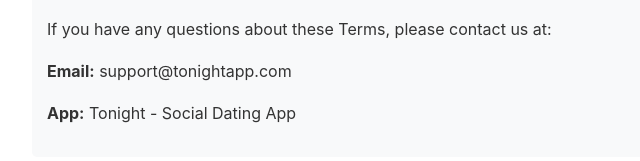
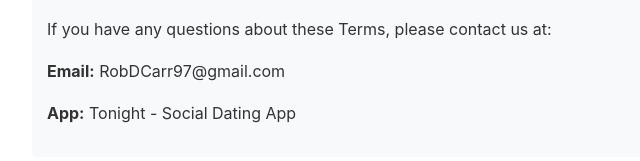
Before and after one commit to RobCarr97/tonight-privacy-policy, a plain HTML site: page terms.html in a window 1280 px wide. Shown: the part 1848-2009 px from the top of the page, 208-848 px from the left. Drawn offline with Linux system fonts and the light colour scheme.

Commit message:
Update contact email to RobDCarr97@gmail.com in terms of service

```diff
--- a/terms.html
+++ b/terms.html
@@ -85,7 +85,7 @@
     <div class="contact">
         <h2>Contact Information</h2>
         <p>If you have any questions about these Terms, please contact us at:</p>
-        <p><strong>Email:</strong> support@tonightapp.com</p>
+        <p><strong>Email:</strong> RobDCarr97@gmail.com</p>
         <p><strong>App:</strong> Tonight - Social Dating App</p>
     </div>
 </body>
```
